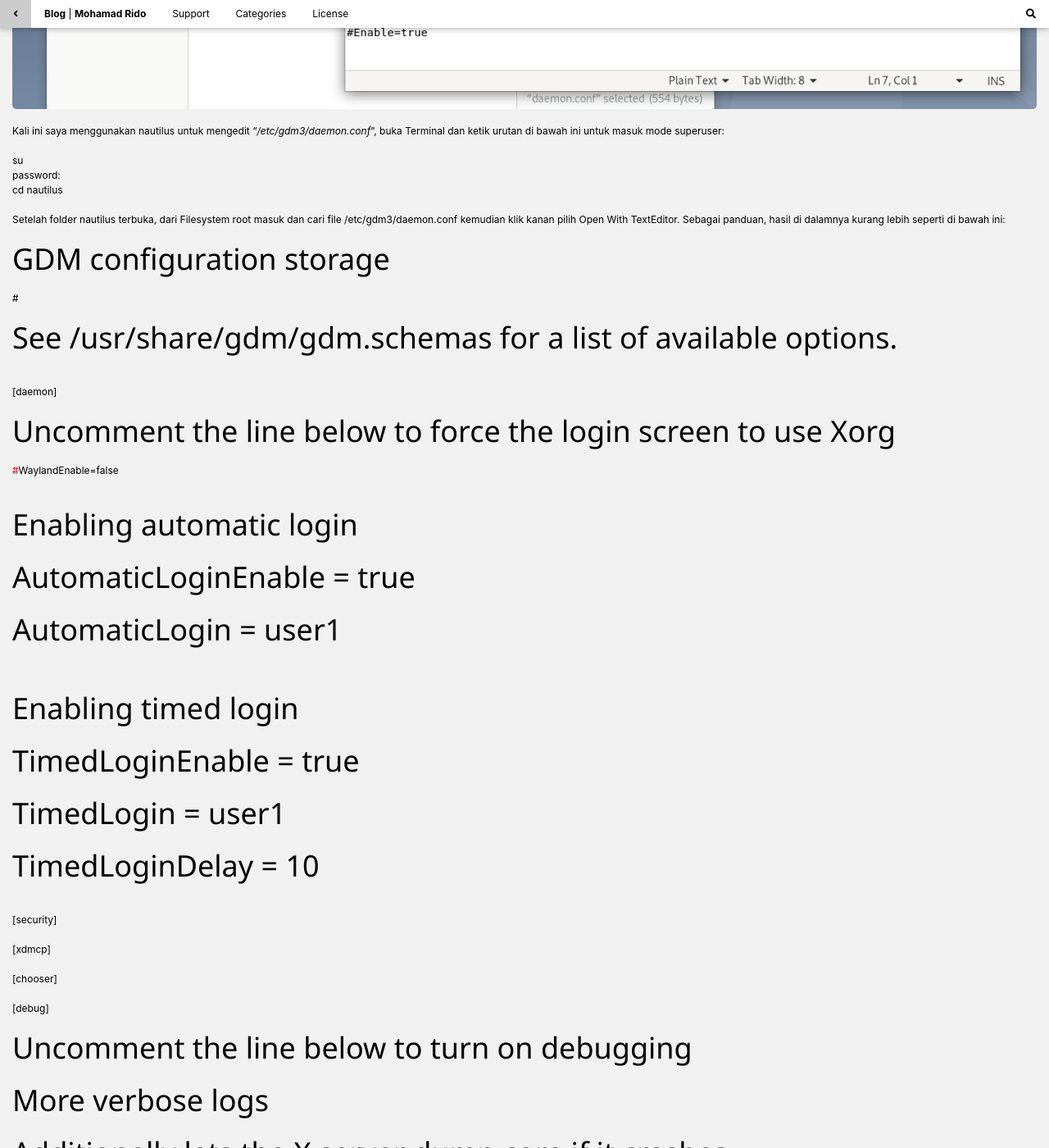
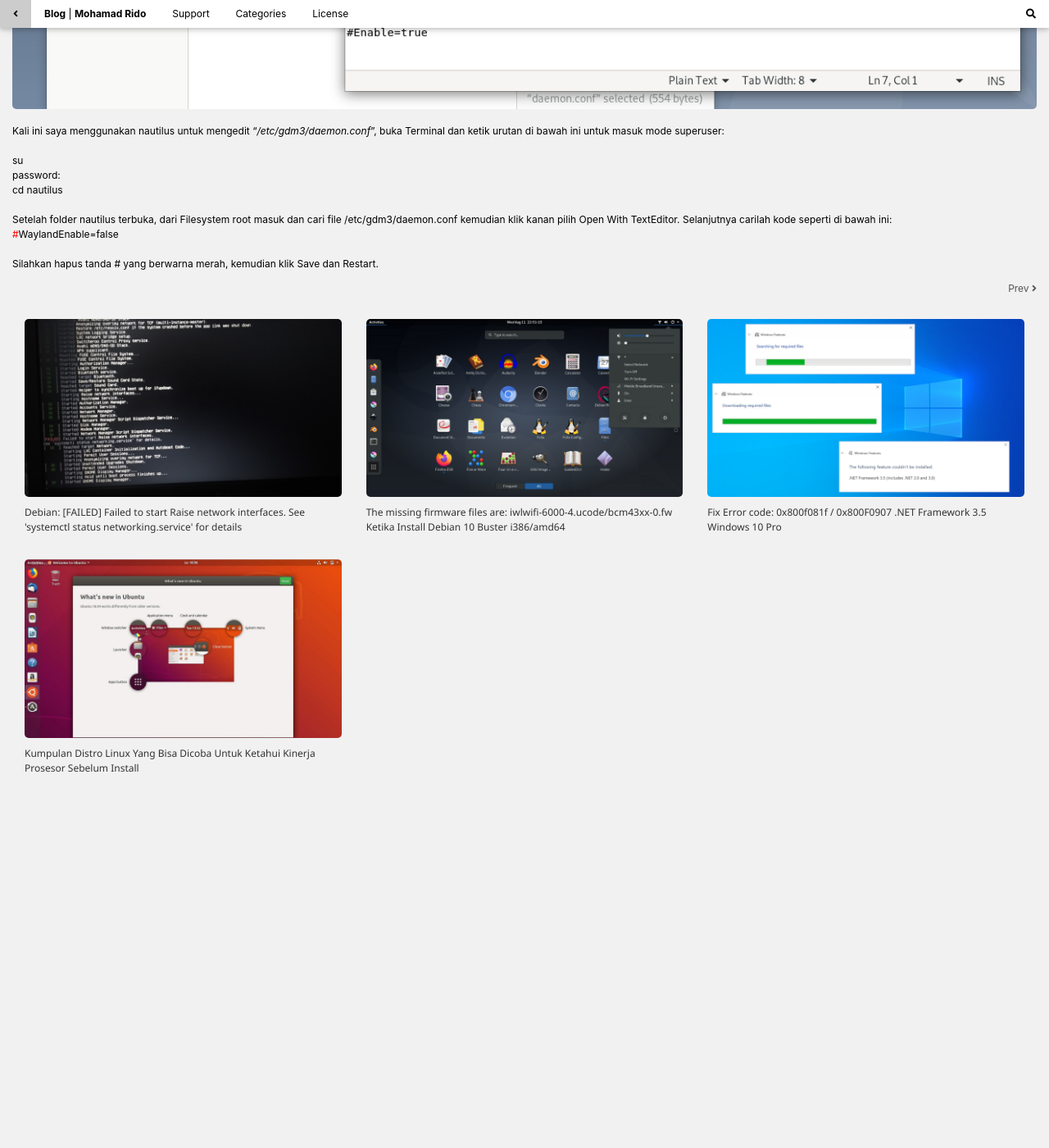
Before and after one commit to mohamadrido/blog, a Jekyll site: the page built from _posts/2021-12-08-solved-debian-black-screen-video-while-recording-screen-debian-10-buster.md, in a window 1280 px wide and 1400 px high, scrolled down 1549 px. Shown: the whole window at 82% size. Built offline with Jekyll 4.4.1, drawn with Linux system fonts in a browser that asks for light colours; our own code applies the rules of GitHub Pages for plain Markdown files; after the commit the page ends 2515 px from its top, so only the background shows below that; some of the changed text lies outside the part shown.

Commit message:
Update 2021-12-08-solved-debian-black-screen-video-while-recording-screen-debian-10-buster.md

```diff
--- a/_posts/2021-12-08-solved-debian-black-screen-video-while-recording-screen-debian-10-buster.md
+++ b/_posts/2021-12-08-solved-debian-black-screen-video-while-recording-screen-debian-10-buster.md
@@ -7,7 +7,7 @@ image: /assets/images/solved-debian-black-screen-video-while-recording-screen-de
 ---
 Pada awal install debian 10 buster banyak sekali hal yang saya tidak tahu. Termasuk bagaimana cara rekam layar yang sering saya lakukan untuk membuat video tutorial pada operating system sebelumnya (ubuntu studio). Karena setiap rekam layar di debian 10 buster hasil videonya selalu menampilkan kursor mouse dengan background warna hitam (black screen). Akhirnya saya sering rekam layar dengan install aplikasi kazam dari tails os.<br/>
 <br/>
-Beberapa hari lalu saya coba install semua aplikasi rekam layar yang ada dari Software center, mulai dari Kazam, vokoscreen, SimpleScreenRecorder, Deepin Screen Recorder. Saya coba semuanya dan hasilnya tetap black screen. Setelah menelusuri di internet, saya menemukan video di youtube yang mengarah ke <a href="https://forum.level1techs.com/t/screen-recorder-for-wayland/112195/21">forum.level1techs.com</a>. Dan Ternyata caranya cukup mudah yaitu menghapus tanda # yang di bagian WaylandEnable pada file "<i>/etc/gdm3/daemon.conf</i>", bisa dilihat pada gambar di bawah ini.<br/>
+Beberapa hari lalu saya coba install semua aplikasi rekam layar yang ada dari Software center, mulai dari Kazam, vokoscreen, SimpleScreenRecorder, Deepin Screen Recorder. Saya coba semuanya dan hasilnya tetap black screen. Setelah menelusuri di internet, saya menemukan video di youtube yang mengarah ke <a href="https://forum.level1techs.com/t/screen-recorder-for-wayland/112195/21">forum.level1techs.com</a>. Dan Ternyata caranya cukup mudah yaitu menghapus tanda # yang di bagian WaylandEnable pada file "<i>/etc/gdm3/daemon.conf</i>".<br/>
 <br/>
 <img class="img-post" src="{{site.baseurl}}/assets/images/wayland-enable.jpg"><br/>
 <br/>
@@ -18,36 +18,7 @@ password:<br/>
 cd
 nautilus<br/>
 <br />
-Setelah folder nautilus terbuka, dari Filesystem root masuk dan cari file /etc/gdm3/daemon.conf kemudian klik kanan pilih Open With TextEditor. Sebagai panduan, hasil di dalamnya kurang lebih seperti di bawah ini:<br/>
-<i>
-# GDM configuration storage<br/>
-#<br/>
-# See /usr/share/gdm/gdm.schemas for a list of available options.<br/>
-<br/>
-[daemon]<br/>
-# Uncomment the line below to force the login screen to use Xorg<br/>
+Setelah folder nautilus terbuka, dari Filesystem root masuk dan cari file /etc/gdm3/daemon.conf kemudian klik kanan pilih Open With TextEditor. Selanjutnya carilah kode seperti di bawah ini:<br/>
 <span style="color:red;">#</span>WaylandEnable=false<br/>
 <br/>
-# Enabling automatic login<br/>
-#  AutomaticLoginEnable = true<br/>
-#  AutomaticLogin = user1<br/>
-<br/>
-# Enabling timed login<br/>
-#  TimedLoginEnable = true<br/>
-#  TimedLogin = user1<br/>
-#  TimedLoginDelay = 10<br/>
-<br/>
-[security]<br/>
-<br/>
-[xdmcp]<br/>
-<br/>
-[chooser]<br/>
-<br/>
-[debug]<br/>
-# Uncomment the line below to turn on debugging<br/>
-# More verbose logs<br/>
-# Additionally lets the X server dump core if it crashes
-#Enable=true<br/>
-</i>
-<br/>
 Silahkan hapus tanda # yang berwarna merah, kemudian klik Save dan Restart.
```
